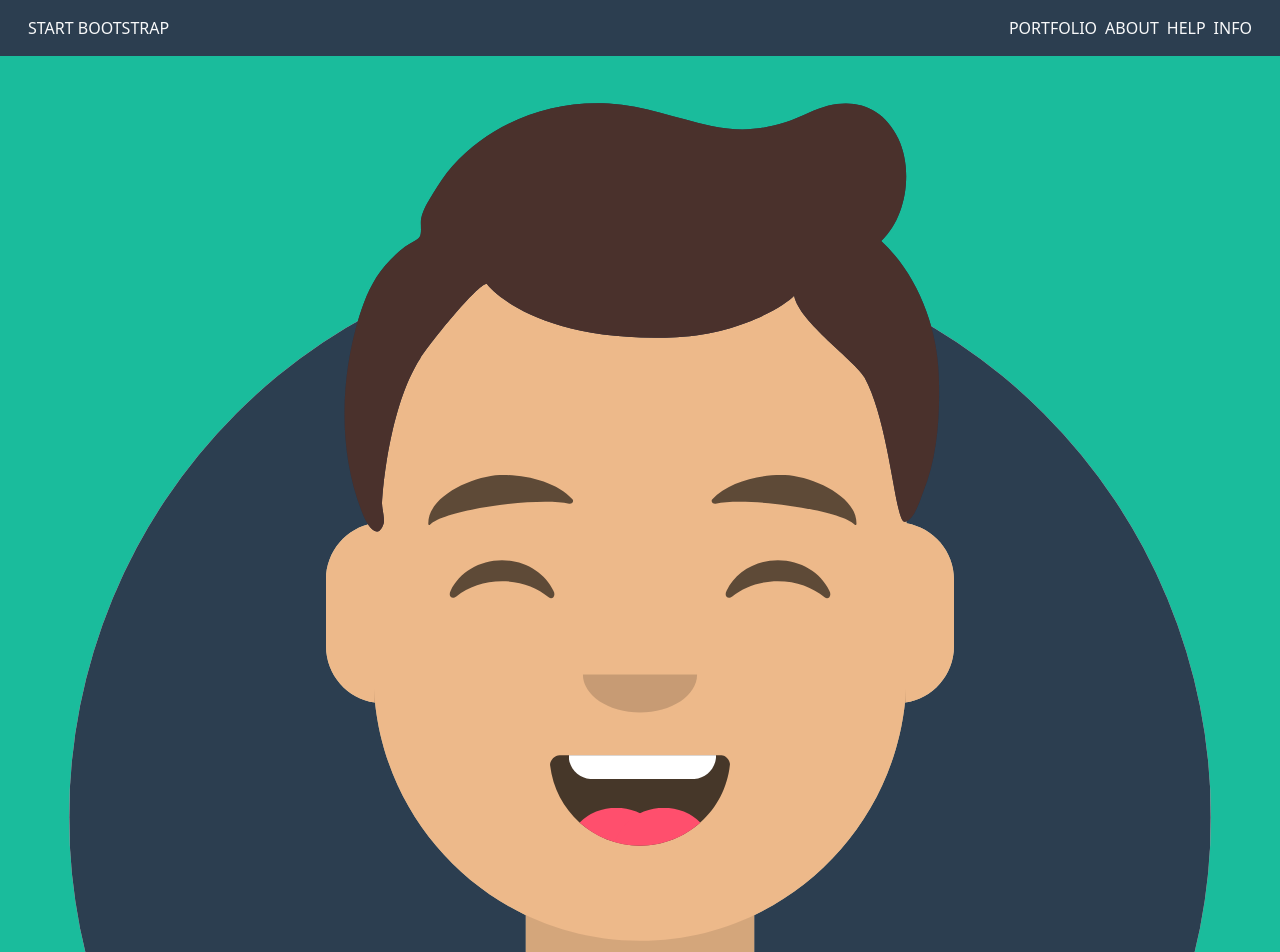
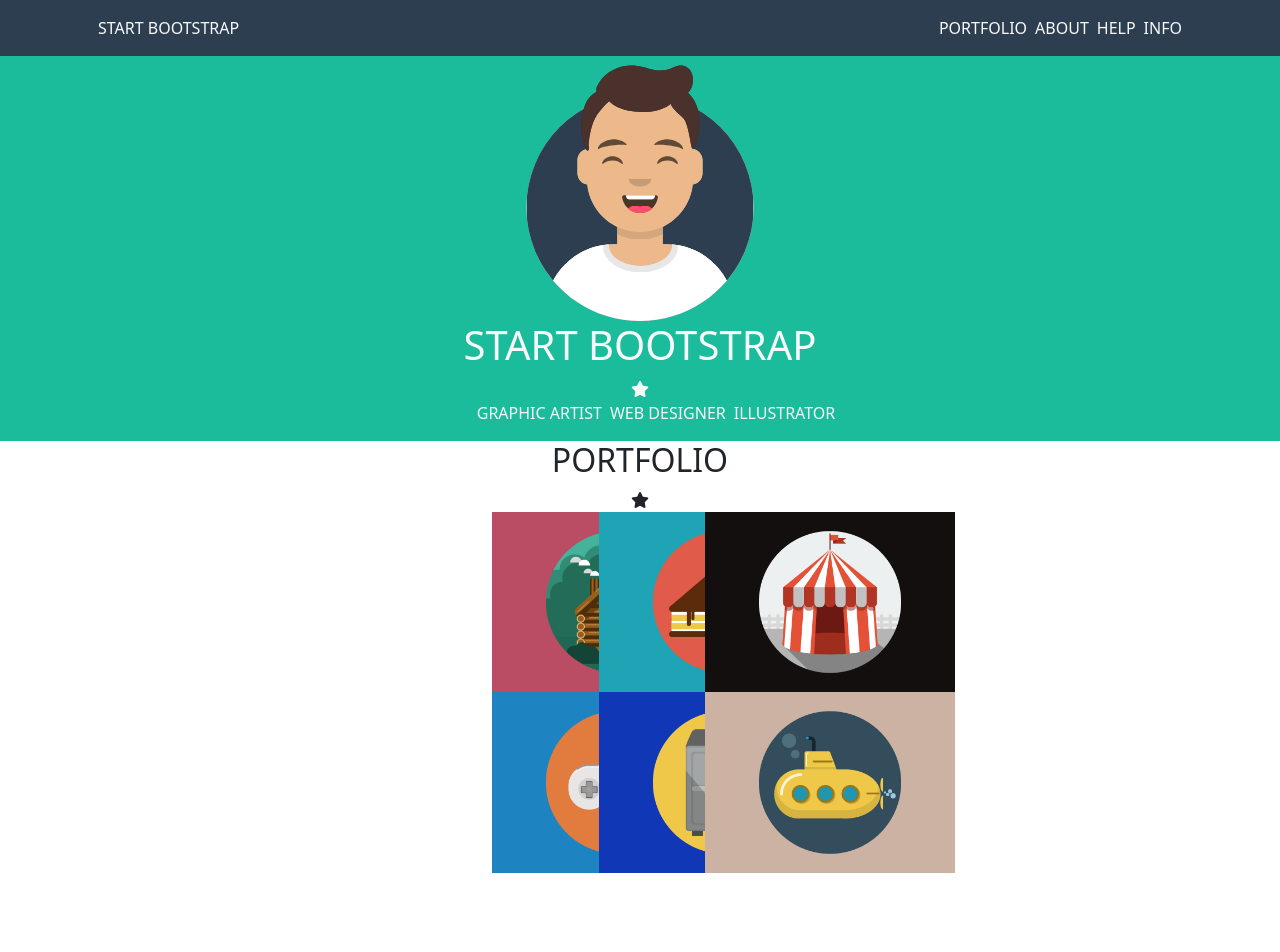
Before and after one commit to Jasczlv/html-css-bootstrap-freelancer, a plain HTML site: page index.html in a window 1280 px wide. Shown: the top 952 px of the page. After the commit the page ends 873 px from the top, so only its background shows below. Drawn offline with nearby package versions, Linux system fonts and the light colour scheme.

Commit message:
ADD: contenuto PORTFOLIO

```diff
--- a/css/style.css
+++ b/css/style.css
@@ -12,6 +12,14 @@ header.bg {
     background-color: #2c3e50;
 }
 
-section.container-fluid.bg {
+section.container-fluid.bg-watergreen {
     background-color: #1abc9c;
 }
+
+.avatar {
+    max-width: 250px;
+}
+
+.portfolio-imgs img {
+    width: 250px;
+}
--- a/index.html
+++ b/index.html
@@ -10,6 +10,7 @@
 </head>
 <body>
     <header class="container-fluid bg">
+        <div class="container-lg">
             <div class="row justify-content-between text-light align-items-center p-3">
                 <div class="col-auto logo">
                     <a href="#" class="text-decoration-none text-reset">START BOOTSTRAP</a>
@@ -32,12 +33,13 @@
                     <a href="#" class="text-decoration-none text-reset"><i class="fa-solid fa-bars"></i></a>
                 </div>
             </div>
+        </div>
     </header>
     <main>
-        <section class="container-fluid bg text-light">
+        <section class="container-fluid bg-watergreen text-light">
             <div class="row justify-content-center text-center">
                 <div>
-                    <img src="./img/avatar.svg" alt="">
+                    <img class="avatar" src="./img/avatar.svg" alt="">
                 </div>
                 <div>
                     <h1>
@@ -48,7 +50,7 @@
                     <i class="fa-solid fa-star"></i>
                 </div>
                 <div>
-                    <ul class="d-flex gap-2">
+                    <ul class="d-flex gap-2 justify-content-center">
                         <li>GRAPHIC ARTIST</li>
                         <li>WEB DESIGNER</li>
                         <li>ILLUSTRATOR</li>
@@ -56,6 +58,34 @@
                 </div>
             </div>
         </section>
+        <section class="container-fluid col-sm-1 col-md-2 col-lg-3 ">
+            <div class="text-center">
+                <h2>
+                    PORTFOLIO
+                </h2>
+                <i class="fa-solid fa-star"></i>
+            </div>
+            <div class="row justify-content-center portfolio-imgs row-cols-md-2 row-cols-lg-3">
+                <div>
+                    <img src="./img/cabin.png" alt="">
+                </div>
+                <div>
+                    <img src="./img/cake.png" alt="">
+                </div>
+                <div>
+                    <img src="./img/circus.png" alt="">
+                </div>
+                <div>
+                    <img src="./img/game.png" alt="">
+                </div>
+                <div>
+                    <img src="./img/safe.png" alt="">
+                </div>
+                <div>
+                    <img src="./img/submarine.png" alt="">
+                </div>
+            </div>
+        </section>
     </main>
 </body>
 </html>
```
Lines whose indentation alone changed are shown as unchanged.
